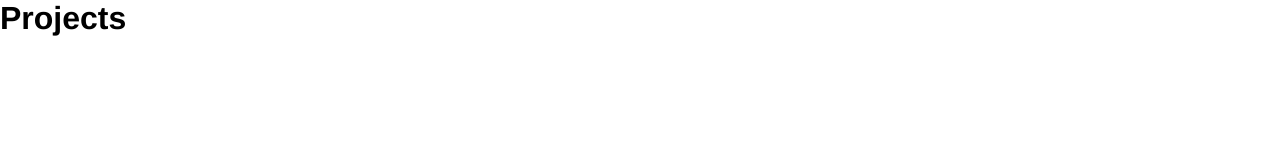
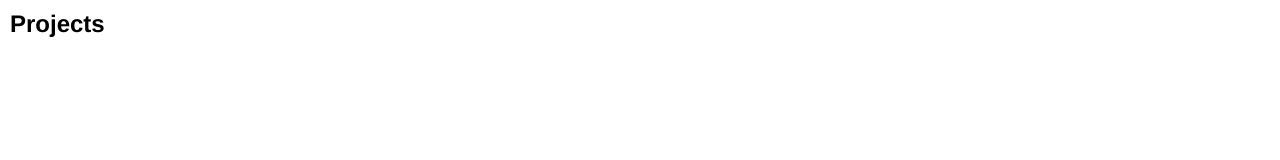
Before and after one commit to NewDevOnTheBlock/Portfolio-Boilerplate, a React (Create React App) app: page /projects in a window 1280 px wide. Shown: the top 160 px of the page. Built offline with nearby package versions, Linux system fonts and the light colour scheme.

Commit message:
added classname attributes to projects and about paths

```diff
--- a/src/components/About.js
+++ b/src/components/About.js
@@ -2,7 +2,9 @@
 
 function About() {
     return (
-        <h1>About</h1>
+        <section className="content-container">
+            <h1>About</h1>
+        </section>
     )
 }
 
--- a/src/components/Home.js
+++ b/src/components/Home.js
@@ -2,7 +2,7 @@
 
 function Home() {
     return (
-        <section className="home-container">
+        <section className="content-container">
             <h1>Home</h1>
         </section>
     )
--- a/src/components/Projects.js
+++ b/src/components/Projects.js
@@ -2,7 +2,9 @@
 
 function Projects() {
     return (
-        <h1>Projects</h1>
+        <section className="content-container">
+            <h1>Projects</h1>
+        </section>
     )
 }
 
--- a/src/index.scss
+++ b/src/index.scss
@@ -15,7 +15,7 @@
   flex-direction: column;
 }
 
-.home-container {
+.content-container {
   display: flex;
   flex-direction: column;
   align-items: center;
@@ -46,7 +46,5 @@
     &:hover {
       color: red;
     }
-
   }
-
 }
```
